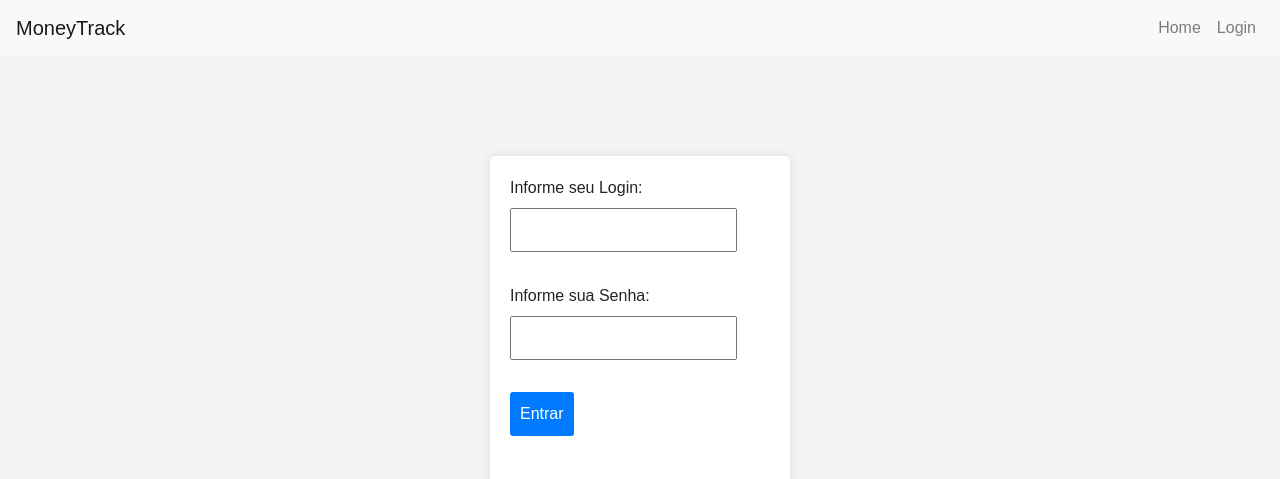
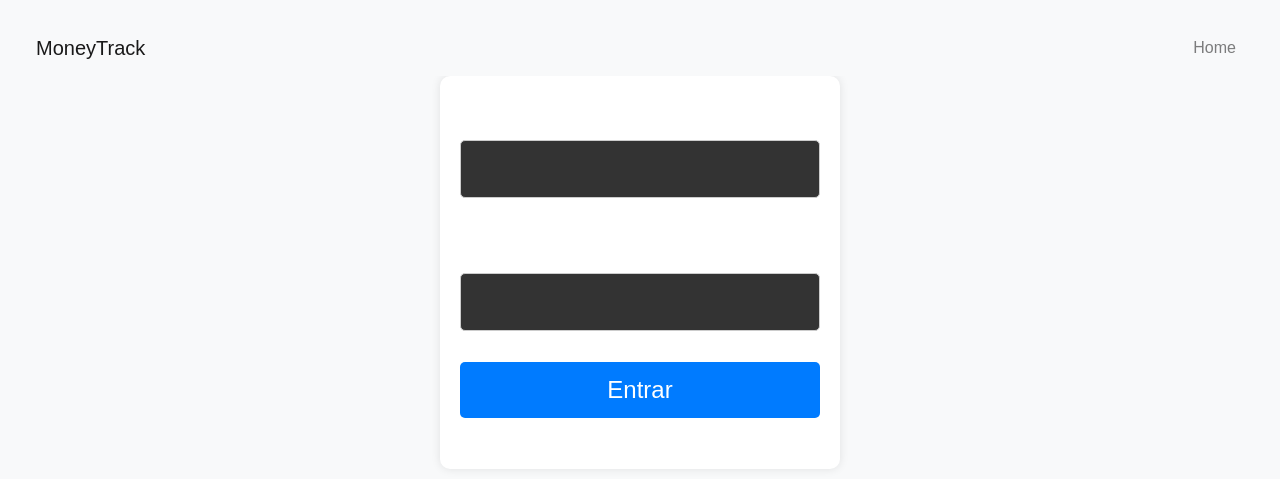
Before and after one commit to wincklerhigher/MoneyTrack, an ASP.NET Core app: page /Cadastro/Login in a window 1280 px wide. Shown: the top 479 px of the page. Run offline with ASP.NET Core 8, Linux system fonts and the light colour scheme.

Commit message:
first commit

```diff
--- a/Views/Money/Login.cshtml
+++ b/Views/Money/Login.cshtml
@@ -4,24 +4,31 @@
 }
 
 <head>
-    <link rel="stylesheet" href="~/css/login.css" />
+    <link rel="stylesheet" href="~/css/login.css"/>
 </head>
 
-<form method="Post" asp-action="Login">
+<body style="background-color: #f8f9fa; padding: 20px;">
+
+    <form method="Post" asp-action="Login" style=" max-width: 400px; margin: 0 auto; background-color: #fff; padding: 20px; border-radius: 10px;
+     box-shadow: 0 0 10px rgba(0, 0, 0, 0.1);">
         <p>
-    <label asp-for="Login"> Informe seu Login: </label>
-    <input asp-for="Login"/>
+            <label asp-for="Login" style="display: block; margin-bottom: 8px; font-weight: bold;"> Informe seu Login: </label>
+            <input asp-for="Login" style="width: 100%; padding: 10px; margin-bottom: 15px; box-sizing: border-box; border: 1px solid #ccc;
+                border-radius: 5px;"/>
         </p>
         <p>
-    <label asp-for="Senha"> Informe sua Senha: </label>
-    <input asp-for="Senha" type="password"/>
+            <label asp-for="Senha" style="display: block; margin-bottom: 8px; font-weight: bold;"> Informe sua Senha: </label>
+            <input asp-for="Senha" type="password" style="width: 100%; padding: 10px; margin-bottom: 15px; box-sizing: border-box;border: 1px solid #ccc;
+                border-radius: 5px; font-weight: bold;"/>
         </p>
         <p>
-    <input type="submit" value="Entrar"/>
+            <input type="submit" value="Entrar" style="background-color: #007bff; color: #fff; cursor: pointer; border: none; padding: 10px 15px; border-radius: 5px;"/>
         </p>
-
     </form>
 
     <p>
         @ViewBag.Mensagem
     </p>
+
+</body>
+</html>
--- a/Views/Shared/_Layout.cshtml
+++ b/Views/Shared/_Layout.cshtml
@@ -24,7 +24,7 @@
                 </li>
                 @if(Context.Session.GetInt32("IdContato") == null)
                 {
-                    <li class="nav-item">
+                    <li class="nav-item" style="display: none;">
                         <a class="nav-link" asp-area="" asp-controller="Cadastro" asp-action="Login">Login</a>
                     </li>
                 }
--- a/wwwroot/css/home.css
+++ b/wwwroot/css/home.css
@@ -1,48 +1,29 @@
 body {
-    display: flex;
-    flex-direction: column;
-    min-height: 100vh;
-    margin: 0;
+    color: #fff;
+    padding: 50px;
+    font-family: 'Arial', sans-serif;
 }
 
-.text-center {
-    text-align: center;
-    margin-top: 50px;
-    background: linear-gradient(to bottom, #4c9ff8, #013a77);
-    padding: 12px;
-    border-radius: 4px;
-    color: #fff;
+.jumbotron {
+    background-color: rgba(0, 0, 0, 0.7);
+    padding: 20px;
+    border-radius: 15px;
 }
 
-.display-4 {
-    font-size: 2.5rem;
-    font-weight: bold;
-    color: #343a40;
-    margin-bottom: 20px;
+h1 {
+    font-size: 3rem;
 }
 
-/* Rodapé */
-.footer {
-    margin-top: auto;
-    font-weight: bold;
-    font-size: 17px;
-    background-color: #f5f5f5;
-    color: #333;
-    text-align: center;
-    padding: 20px;
+p {
+    font-size: 1.5rem;
 }
 
-.footer a {
-    color: #333;
-    text-decoration: none;
+.btn-primary {
+    background-color: #17a2b8;
+    border-color: #17a2b8;
 }
 
-.footer p {
-    display: inline;
-    margin-right: 10px;
+.btn-primary:hover {
+    background-color: #138496;
+    border-color: #117a8b;
 }
-
-.footer-image {
-    width: 50px;
-    height: auto;
-}
--- a/wwwroot/css/login.css
+++ b/wwwroot/css/login.css
@@ -1,22 +1,37 @@
 body {
-    font-family: Arial, sans-serif;
-    background-color: #f4f4f4;
-    margin: 0;
-    padding: 0;
+    background-color: #f8f9fa;
+    padding: 20px;
 }
 
-.container {
-    width: 300px;
-    margin: 100px auto;
+form {
+    max-width: 400px;
+    margin: 0 auto;
     background-color: #fff;
     padding: 20px;
-    border-radius: 5px;
+    border-radius: 10px;
     box-shadow: 0 0 10px rgba(0, 0, 0, 0.1);
 }
 
+label {
+    display: block;
+    margin-bottom: 8px;
+    font-weight: bold;
+}
+
 input {
-    padding: 8px;
-    margin-bottom: 16px;
+    width: 100%;
+    padding: 10px;
+    margin-bottom: 15px;
+    box-sizing: border-box;
+    border: 1px solid #ccc;
+    border-radius: 5px;
+}
+
+input[type="text"],
+input[type="password"] {
+    background-color: #333;
+    color: #fff;
+    font-weight: bold;
 }
 
 input[type="submit"] {
@@ -24,21 +39,10 @@ input[type="submit"] {
     color: #fff;
     cursor: pointer;
     border: none;
-    padding: 10px;
-    border-radius: 3px;
+    padding: 10px 15px;
+    border-radius: 5px;
 }
 
 input[type="submit"]:hover {
     background-color: #0056b3;
 }
-
-.footer {
-    margin-top: 70px;
-    margin-bottom: 15px;
-    font-size: 15px;
-    border-top: 1px solid #ddd;
-}
-
-.footer img {
-    max-width: 100%;
-}
```
Also changed, not shown: Views/Home/Index.cshtml (+23 -7 lines), wwwroot/css/btc.css (+4 -4 lines), wwwroot/favicon.ico. Lines whose indentation alone changed are shown as unchanged.
